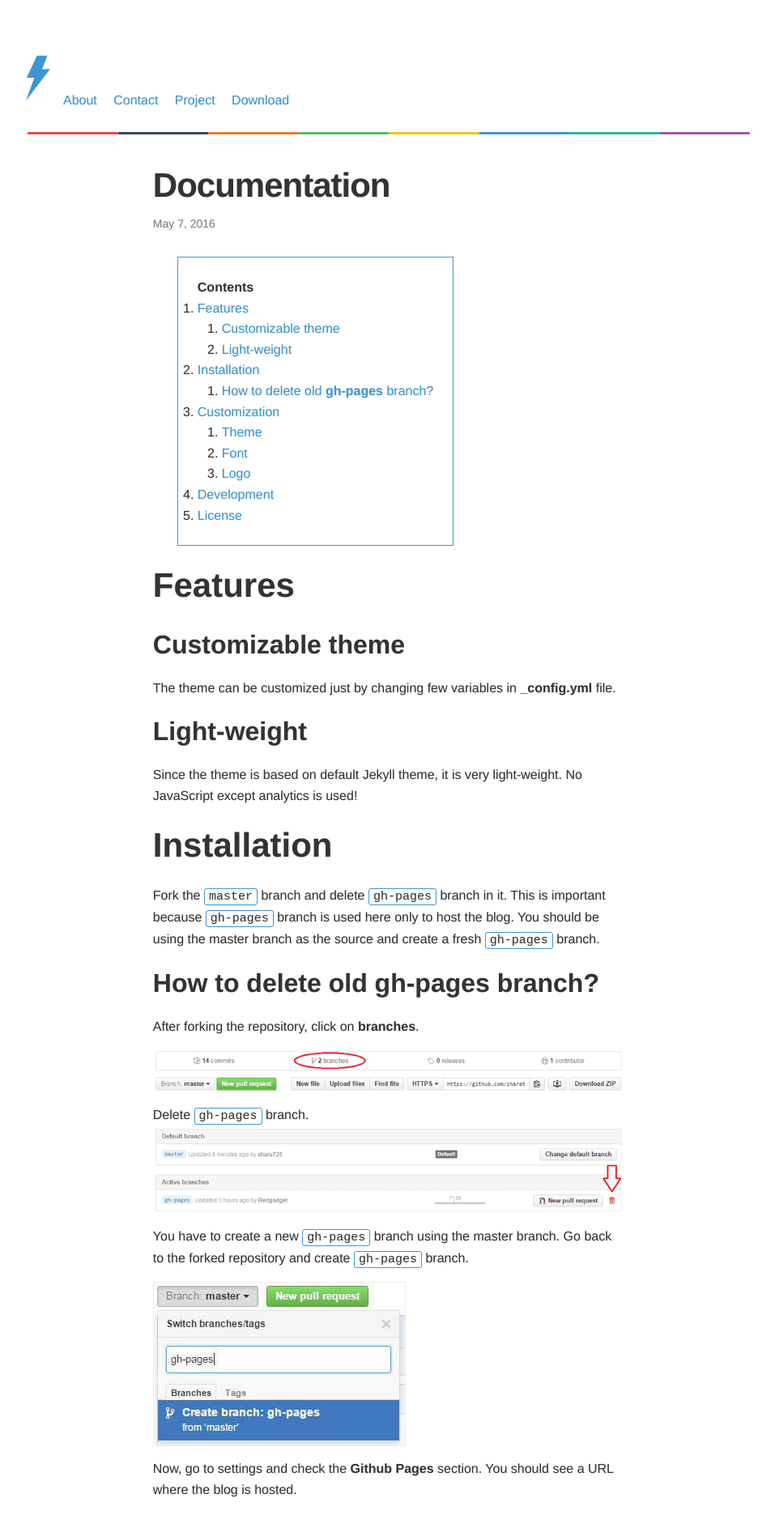
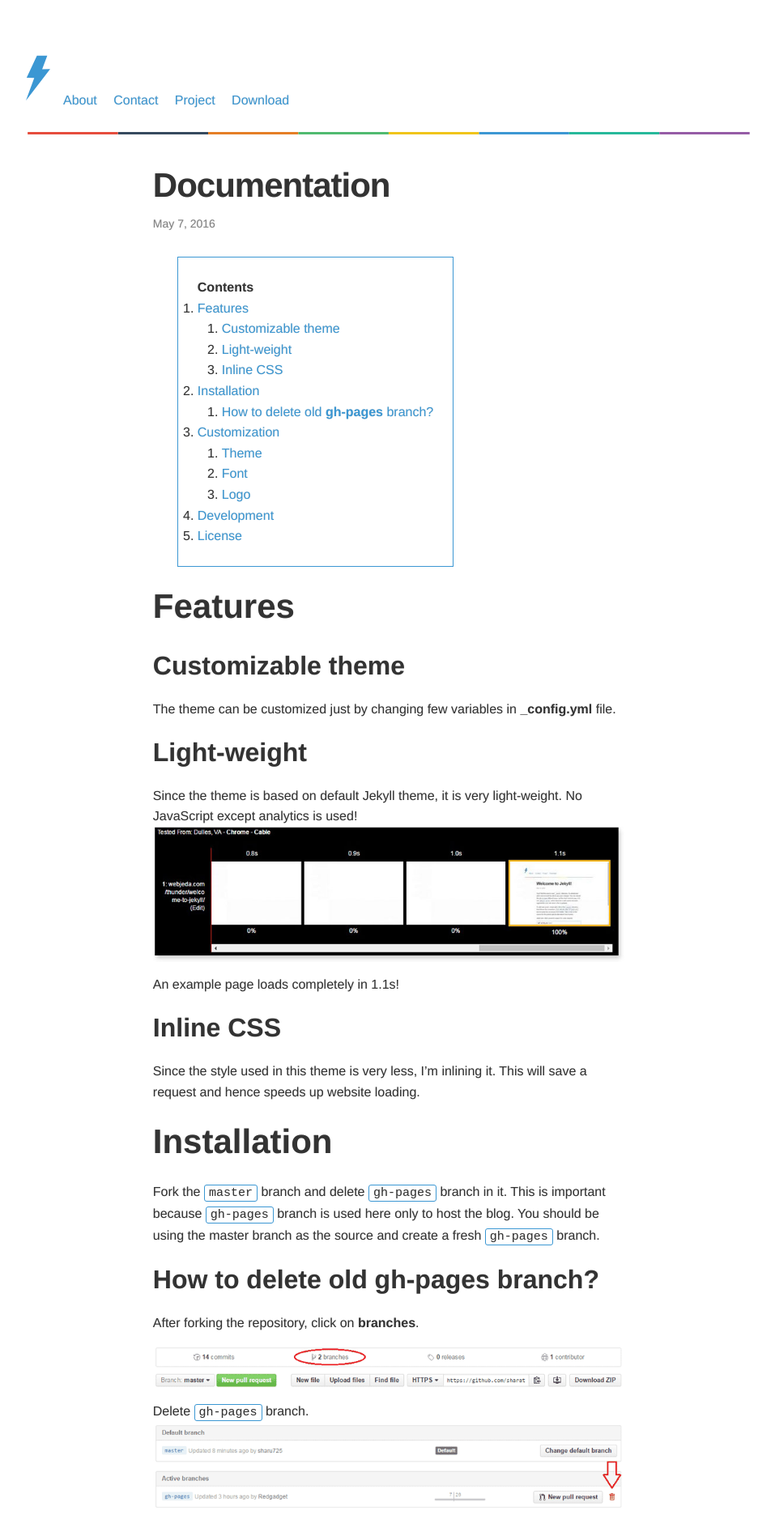
Before and after one commit to sharu725/thunder, a Jekyll site: the page built from _posts/2016-05-07-documentation.md, in a window 1280 px wide. Shown: the top 1871 px of the page at 81% size, without its empty margins (160-1117 px from the left). Built offline with Jekyll 4.4.1, drawn with Linux system fonts in a browser that asks for light colours.

Commit message:
no message

```diff
--- a/_includes/head.html
+++ b/_includes/head.html
@@ -6,8 +6,13 @@
   <title>{% if page.title %}{{ page.title | escape }}{% else %}{{ site.title | escape }}{% endif %}</title>
   <meta name="description" content="{% if page.excerpt %}{{ page.excerpt | strip_html | strip_newlines | truncate: 160 }}{% else %}{{ site.description }}{% endif %}">
 
-  <link rel="stylesheet" href="{{ "/css/main.css" | prepend: site.baseurl }}">
   <link rel="canonical" href="{{ page.url | replace:'index.html','' | prepend: site.baseurl | prepend: site.url }}">
   <link rel="alternate" type="application/rss+xml" title="{{ site.title }}" href="{{ "/feed.xml" | prepend: site.baseurl | prepend: site.url }}">
 
+  <style>
+          {% capture include_to_scssify %}
+          {% include main.scss %}
+          {% endcapture %}
+          {{ include_to_scssify | scssify }}
+  </style>
 </head>
--- a/css/main.scss
+++ b/_includes/main.scss
@@ -1,10 +1,3 @@
----
-# Only the main Sass file needs front matter (the dashes are enough)
----
-@charset "utf-8";
-
-
-
 // Our variables
 $base-font-family: "Helvetica Neue", Helvetica, Arial, sans-serif;
 $base-font-size:   16px;
--- a/_posts/2016-05-07-documentation.md
+++ b/_posts/2016-05-07-documentation.md
@@ -13,7 +13,12 @@ The theme can be customized just by changing few variables in **_config.yml** fi
 
 ## Light-weight
 Since the theme is based on default Jekyll theme, it is very light-weight. No JavaScript except analytics is used!
+![jekyll theme thunder speed test]({{site.baseurl}}/images/webpagetest-jekyll-theme-thunder.jpg)
 
+An example page loads completely in 1.1s!
+
+## Inline CSS
+Since the style used in this theme is very less, I'm inlining it. This will save a request and hence speeds up website loading.
 
 # Installation
 Fork the ``master`` branch and delete ``gh-pages`` branch in it. This is important because ``gh-pages`` branch is used here only to host the blog. You should be using the master branch as the source and create a fresh ``gh-pages`` branch.
```
Also changed, not shown: images/webpagetest-jekyll-theme-thunder.jpg (added).
